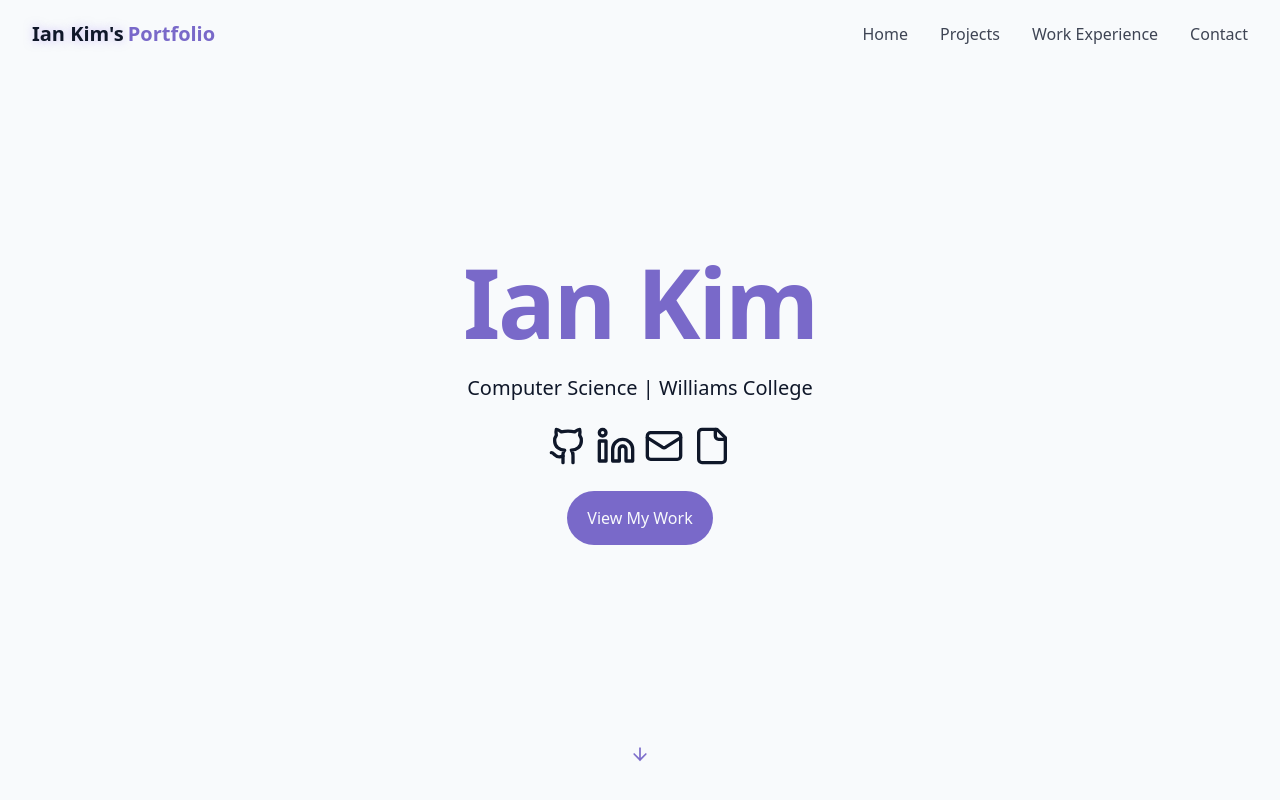
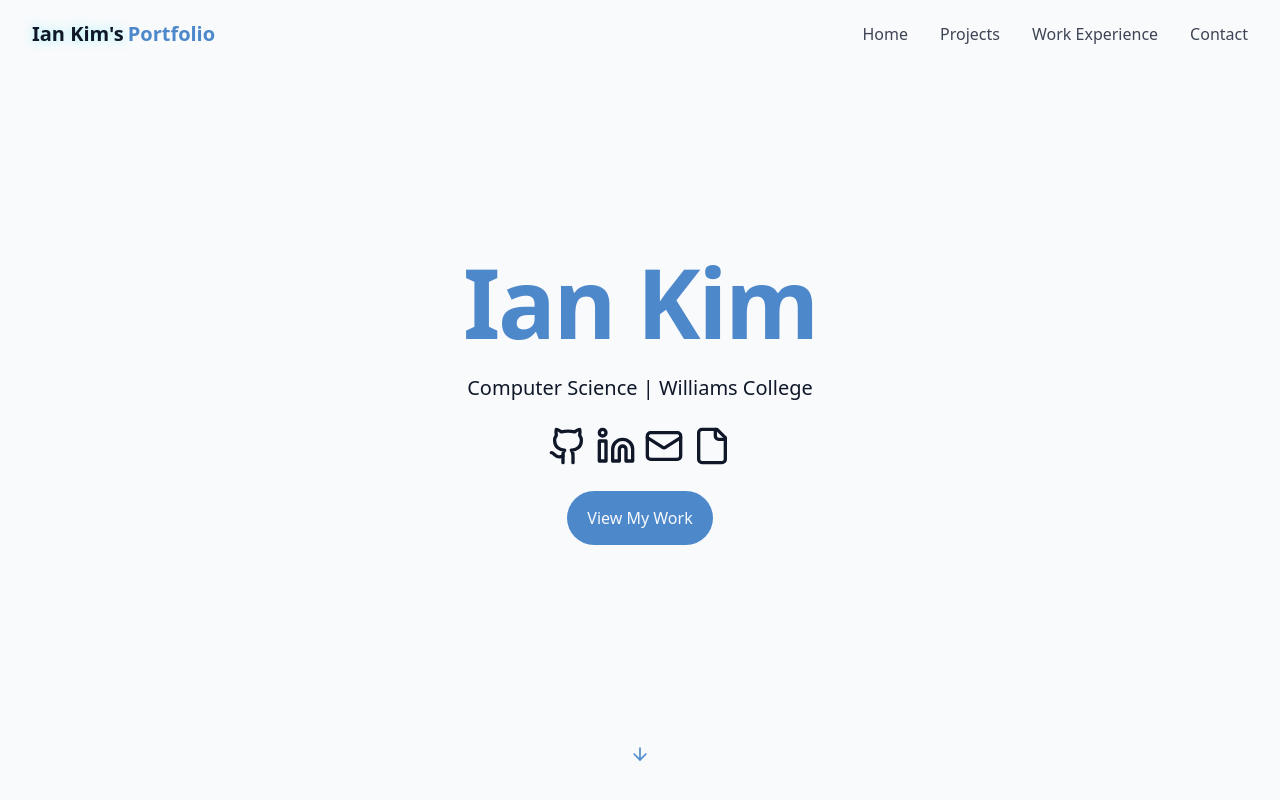
Before and after one commit to iankim0/portfolio, a React (Vite) app in the folder react-portfolio/: page / in a window 1280 px wide. Shown: the top 800 px of the page. Built offline with nearby package versions, Linux system fonts and the light colour scheme.

Commit message:
change color scheme

```diff
--- a/react-portfolio/src/index.css
+++ b/react-portfolio/src/index.css
@@ -48,7 +48,7 @@
 
     --card: 0 0% 100%;
 
-    --primary: 250 47% 60%;
+    --primary: 212 55.1% 55%;
     --primary-foreground: 210 40% 98%;
 
     --border: 214 32% 91%;
@@ -103,7 +103,7 @@
 
 @utility text-glow {
   @apply relative;
-  text-shadow: 0 0 10px rgba(167,139,250,0.5);
+  text-shadow: 0 0 10px rgba(140,243,250,0.8);
 }
 
 @utility card-hover {
@@ -118,7 +118,7 @@
 }
 
 @utility fancy-button {
-  @apply px-5 py-2 rounded-full bg-primary text-primary-foreground font-medium transition-all duration-300 hover:shadow-[0_0_10px_rgba(139,92,246,0.5)] hover:scale-105 active:scale-95;
+  @apply px-5 py-2 rounded-full bg-primary text-primary-foreground font-medium transition-all duration-300 hover:shadow-[0_0_10px_rgba(140,243,250,0.8)] hover:scale-105 active:scale-95;
 }
 #root {
   max-width: 100%;
```
